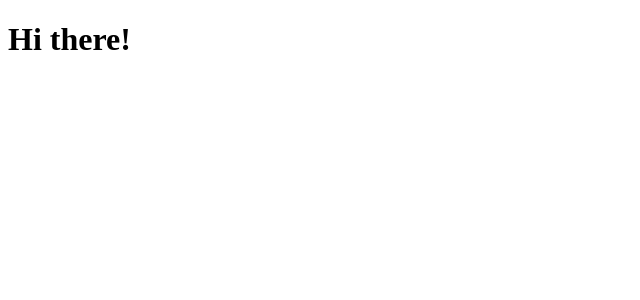
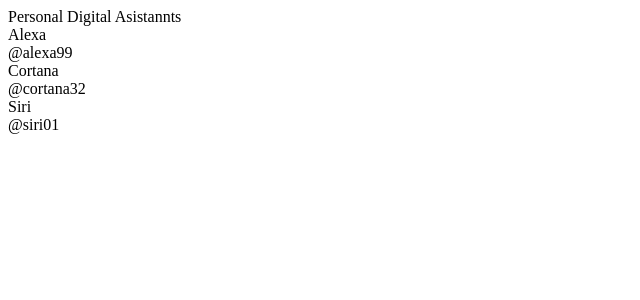
Before and after one commit to shubhanginaik/jsx, a React (Create React App) app: page / in a window 1280 px wide. Shown: the top 300 px of the page, without its empty margins (0-640 px from the left). Built offline with nearby package versions, Linux system fonts and the light colour scheme.

Commit message:
added props and a profile card component

```diff
--- a/src/App.js
+++ b/src/App.js
@@ -1,8 +1,13 @@
+import ProfileCard from "./ProfileCard";
+
 function App() {
-  return <h1>Hi there!</h1>;
+  return (
+    <div>
+      <div>Personal Digital Asistannts</div>
+      <ProfileCard title="Alexa" handle="@alexa99" />
+      <ProfileCard title="Cortana" handle="@cortana32" />
+      <ProfileCard title="Siri" handle="@siri01" />
+    </div>
+  );
 }
 export default App;
-
-//named export
-
-export const message = "Bye there!";
--- /dev/null
+++ b/src/ProfileCard.js
@@ -0,0 +1,10 @@
+function ProfileCard(props) {
+  return (
+    <div>
+      <div>{props.title}</div>
+      <div>{props.handle}</div>
+    </div>
+  );
+}
+
+export default ProfileCard;
--- a/src/index.js
+++ b/src/index.js
@@ -1,14 +1,8 @@
 import React from "react";
 import ReactDOM from "react-dom/client";
-//importing a default export, we can rename it from App->myApp
 import App from "./App";
-
-// importing a non-default object/export
-//named exports cannot be renamed
-import { message } from "./App";
 
 const el = document.getElementById("root");
 const root = ReactDOM.createRoot(el);
-<h2>{message}</h2>;
 
 root.render(<App />);
```
